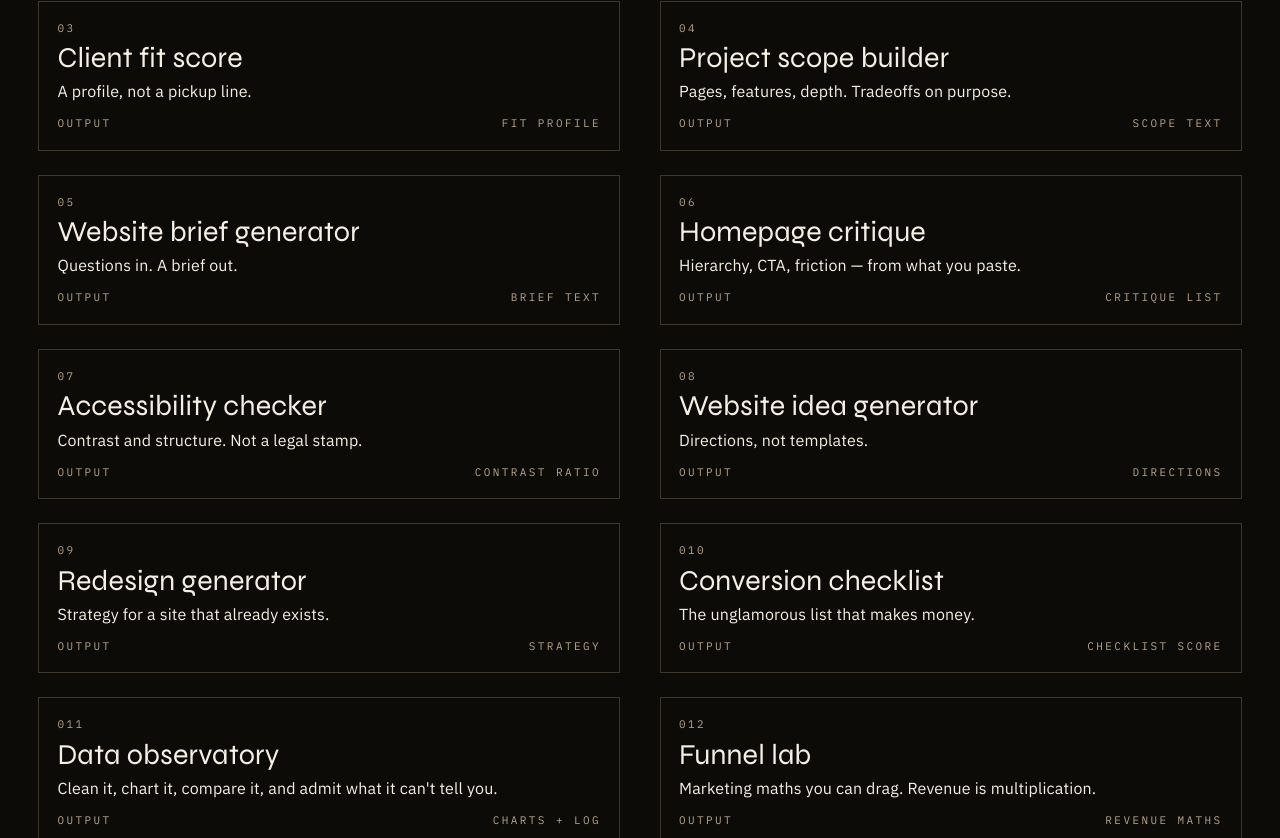
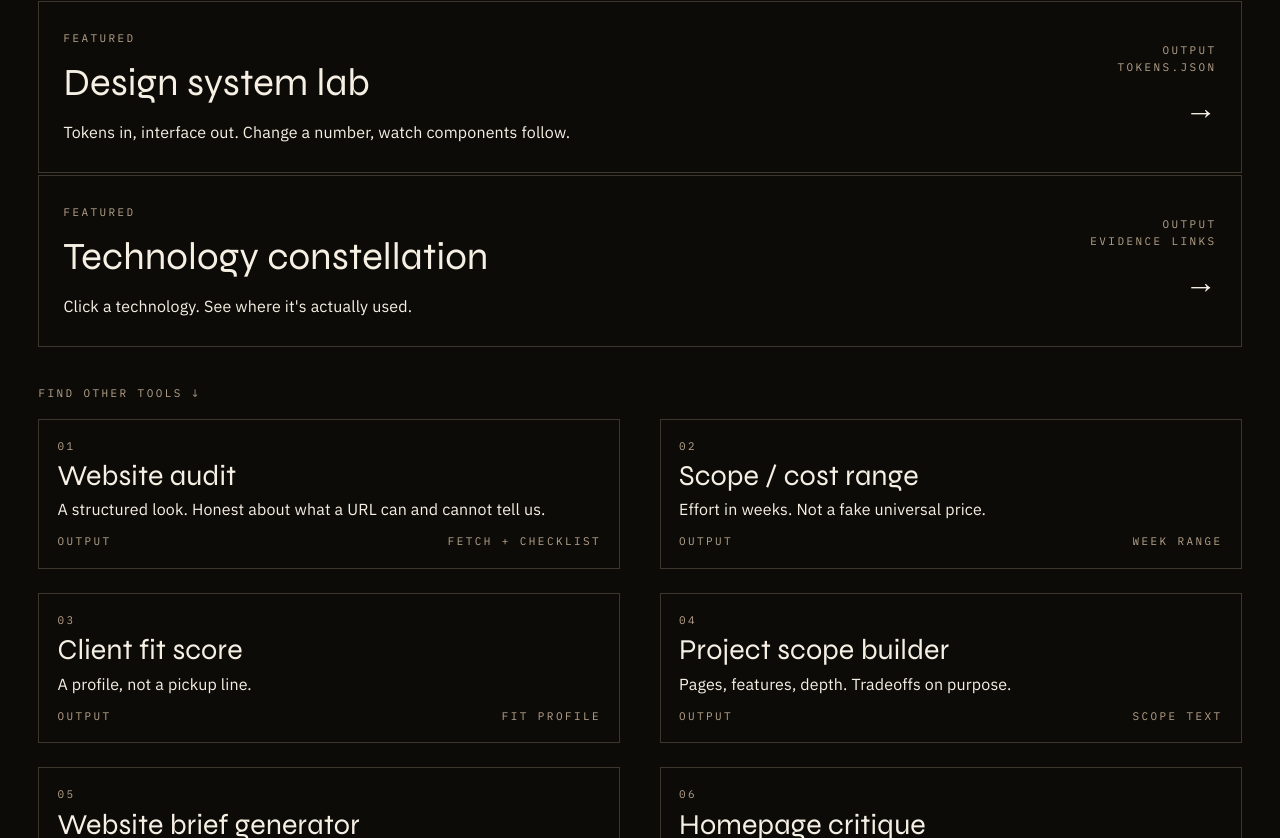
Before and after one commit to ibskhan2025-collab/wasp-worlds, a Next.js app: page /tools in a window 1280 px wide. Shown: the part 762-1600 px from the top of the page. Built offline with nearby package versions, Linux system fonts and the light colour scheme; no server answers.

Commit message:
Tools index: feature observatory/system/constellation above grid with find-other-tools anchor

```diff
--- a/src/app/tools/page.tsx
+++ b/src/app/tools/page.tsx
@@ -25,14 +25,37 @@ const OUTPUT: Record<string, string> = {
   constellation: "Evidence links",
 };
 
+const FEATURED = ["observatory", "system", "constellation"];
+
 export default function ToolsPage() {
+  const featured = TOOLS.filter((t) => FEATURED.includes(t.slug));
+  const rest = TOOLS.filter((t) => !FEATURED.includes(t.slug));
   return (
     <div className="tool-page">
       <p className="kicker">Tools</p>
       <h1 className="display">Useful before you hire anyone. Including us.</h1>
       <p className="lede">These are working instruments. Where a live crawl isn&apos;t possible, the tool says so. Where a result can travel to the builder, it offers to.</p>
-      <div className="grid-2" style={{ marginTop: 32 }}>
-        {TOOLS.map((t, i) => (
+      <div style={{ marginTop: 32, display: "grid", gap: 2 }}>
+        {featured.map((t) => (
+          <Link key={t.slug} href={`/tools/${t.slug}`} className="panel" style={{ display: "flex", justifyContent: "space-between", alignItems: "center", gap: 16, padding: "28px 24px" }}>
+            <div>
+              <div className="kicker">Featured</div>
+              <h2 style={{ fontFamily: "var(--font-display)", fontSize: "2.4rem", margin: "8px 0" }}>{t.name}</h2>
+              <p>{t.blurb}</p>
+            </div>
+            <div style={{ textAlign: "right", flexShrink: 0 }}>
+              <div className="kicker">Output</div>
+              <div className="kicker">{OUTPUT[t.slug] ?? "Result"}</div>
+              <div aria-hidden="true" style={{ fontSize: "2rem", marginTop: 8 }}>→</div>
+            </div>
+          </Link>
+        ))}
+      </div>
+      <p style={{ marginTop: 32 }}>
+        <a href="#more-tools" className="kicker">Find other tools ↓</a>
+      </p>
+      <div id="more-tools" className="grid-2" style={{ marginTop: 16 }}>
+        {rest.map((t, i) => (
           <Link key={t.slug} href={`/tools/${t.slug}`} className="panel" style={{ display: "flex", flexDirection: "column", justifyContent: "space-between", gap: 12 }}>
             <div>
               <div className="kicker">0{i + 1}</div>
```
